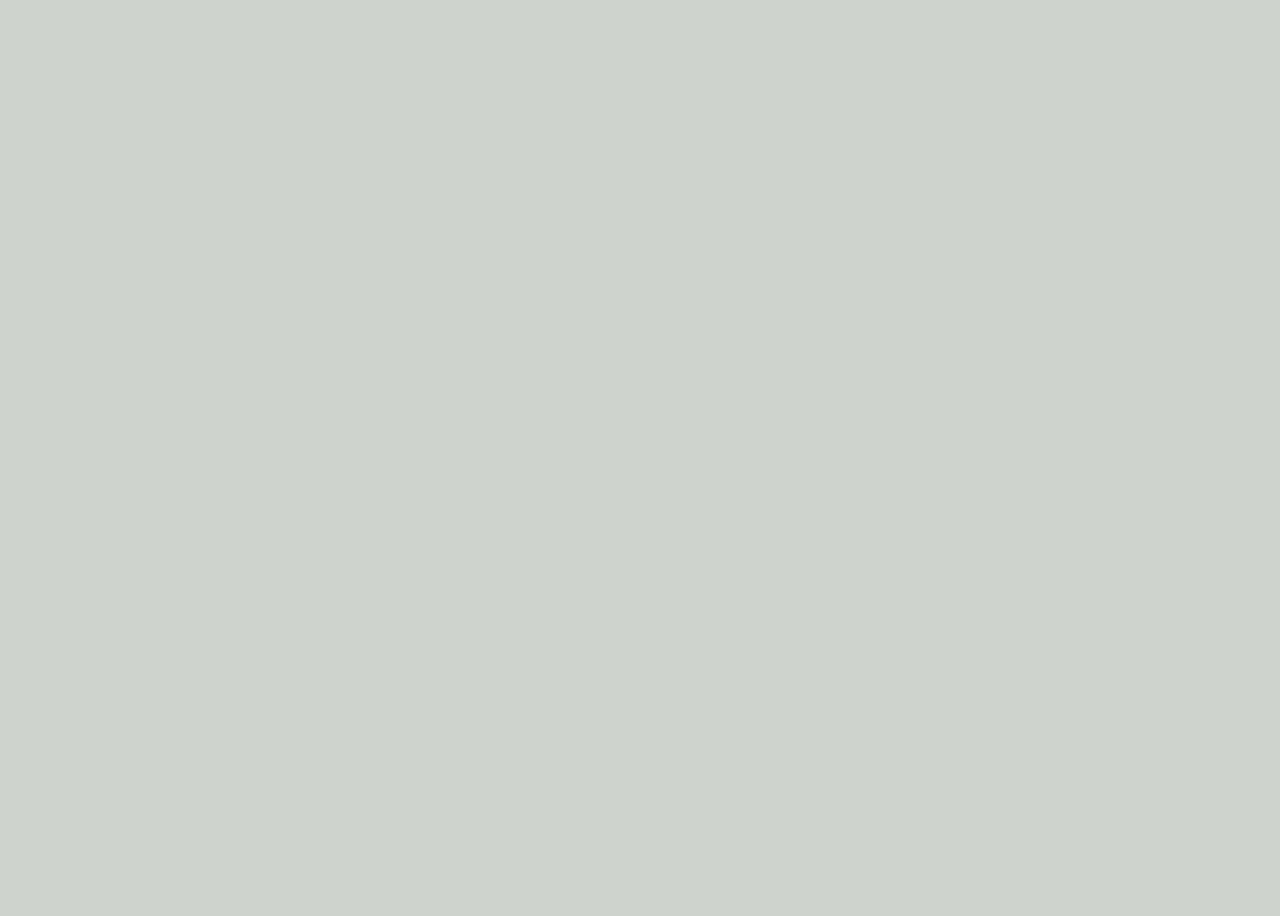
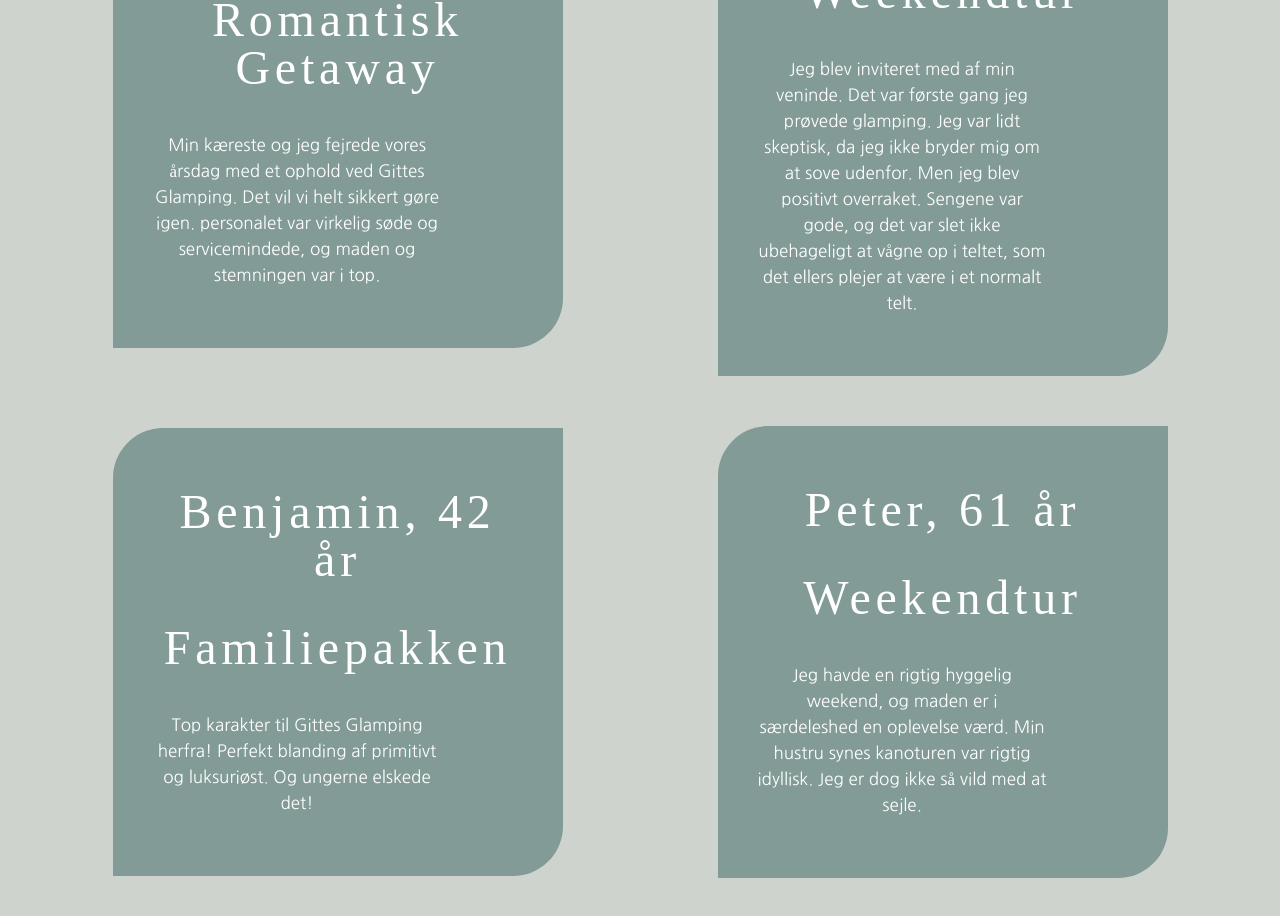
Before and after one commit to Joeyk88/Glamping, a React (Vite) app: page / in a window 1280 px wide. Shown: the part 820-1736 px from the top of the page. Before the commit the page ends 800 px from the top, so only its background shows below. Built offline with nearby package versions, Linux system fonts and the light colour scheme; a web font is replaced by a local one.

Commit message:
henter nu data fra data.js

```diff
--- a/src/App.jsx
+++ b/src/App.jsx
@@ -1,10 +1,12 @@
 import "./App.css";
+import Reviews from "./components/reviews/Reviews";
 import PageHeader from "./components/pageHeader/PageHeader";
 
 function App() {
   return (
     <>
       <PageHeader />
+      <Reviews />
     </>
   );
 }
--- /dev/null
+++ b/src/components/reviews/Reviews.jsx
@@ -0,0 +1,41 @@
+import styles from "./reviews.module.css";
+import reviewsData from "../../data.js";
+
+const ReviewCard = ({ name, title, description }) => {
+  return (
+    <div className={styles.reviewCard}>
+      <h3 className={styles.subHeaderText}>{name}</h3>
+      <h3 className={styles.subHeaderText}>{title}</h3>
+      <h4 className={styles.reviewText}>{description}</h4>
+    </div>
+  );
+};
+
+const Reviews = () => {
+  return (
+    <section className={styles.reviewsSection}>
+      <ReviewCard
+        name={reviewsData[0].name}
+        title={reviewsData[0].title}
+        description={reviewsData[0].description}
+      />
+      <ReviewCard
+        name={reviewsData[1].name}
+        title={reviewsData[1].title}
+        description={reviewsData[1].description}
+      />
+      <ReviewCard
+        name={reviewsData[2].name}
+        title={reviewsData[2].title}
+        description={reviewsData[2].description}
+      />
+      <ReviewCard
+        name={reviewsData[3].name}
+        title={reviewsData[3].title}
+        description={reviewsData[3].description}
+      />
+    </section>
+  );
+};
+
+export default Reviews;
--- /dev/null
+++ b/src/components/reviews/reviews.module.css
@@ -0,0 +1,97 @@
+/* Mobile First */
+.reviewsSection {
+  width: 100%;
+  display: flex;
+  flex-direction: column;
+  justify-content: center;
+  align-items: center;
+  padding: 40px 20px;
+  gap: 30px;
+  background: none;
+}
+
+.reviewCard {
+  width: 336px;
+  height: auto;
+  min-height: 308px;
+  background-color: rgba(130, 155, 151, 1);
+  border-top-left-radius: 50px;
+  border-bottom-right-radius: 50px;
+  padding: 43px 17px;
+  display: flex;
+  flex-direction: column;
+  gap: 10px;
+  opacity: 1;
+}
+
+.subHeaderText {
+  text-align: center;
+  font-size: 32px;
+  margin: 0;
+  padding: 0;
+  background: none;
+  letter-spacing: 0.1em;
+  color: rgba(255, 255, 255, 1);
+}
+
+.reviewText {
+  width: 289px;
+  text-align: center;
+  font-size: 15px;
+  line-height: 21px;
+  margin: 0;
+  padding: 0;
+  background: none;
+  color: rgba(255, 255, 255, 1);
+}
+
+/* Tablet and larger screens */
+@media (min-width: 768px) {
+  .reviewsSection {
+    display: grid;
+    grid-template-columns: repeat(2, 1fr);
+    gap: 40px;
+    padding: 60px 40px;
+  }
+
+  .reviewCard {
+    width: 100%;
+    max-width: 400px;
+    padding: 50px 30px;
+    gap: 35px;
+    justify-self: center;
+  }
+
+  .subHeaderText {
+    font-size: 40px;
+  }
+
+  .reviewText {
+    font-size: 16px;
+    line-height: 24px;
+  }
+}
+
+/* Desktop screens */
+@media (min-width: 1024px) {
+  .reviewsSection {
+    grid-template-columns: repeat(2, 1fr);
+    gap: 50px;
+    padding: 80px 60px;
+  }
+
+  .reviewCard {
+    max-width: 450px;
+    padding: 60px 40px;
+    gap: 40px;
+  }
+
+  .subHeaderText {
+    font-size: 48px;
+  }
+
+  .reviewText {
+    font-size: 17px;
+    line-height: 26px;
+  }
+}
--- /dev/null
+++ b/src/data.js
@@ -0,0 +1,28 @@
+const reviews = [
+  {
+    title: "Romantisk Getaway",
+    name: "Lise, 43 år",
+    description:
+      "Min kæreste og jeg fejrede vores årsdag med et ophold ved Gittes Glamping. Det vil vi helt sikkert gøre igen. personalet var virkelig søde og servicemindede, og maden og stemningen var i top.",
+  },
+  {
+    title: "Weekendtur",
+    name: "Johanne, 22 år",
+    description:
+      "Jeg blev inviteret med af min veninde. Det var første gang jeg prøvede glamping. Jeg var lidt skeptisk, da jeg ikke bryder mig om at sove udenfor. Men jeg blev positivt overraket. Sengene var gode, og det var slet ikke ubehageligt at vågne op i teltet, som det ellers plejer at være i et normalt telt.",
+  },
+  {
+    title: "Familiepakken",
+    name: "Benjamin, 42 år",
+    description:
+      "Top karakter til Gittes Glamping herfra! Perfekt blanding af primitivt og luksuriøst. Og ungerne elskede det!",
+  },
+  {
+    title: "Weekendtur",
+    name: "Peter, 61 år",
+    description:
+      "Jeg havde en rigtig hyggelig weekend, og maden er i særdeleshed en oplevelse værd. Min hustru synes kanoturen var rigtig idyllisk. Jeg er dog ikke så vild med at sejle.",
+  },
+];
+
+export default reviews;
```
Also changed, not shown: src/components/navigation/navigation.module.css (added).
